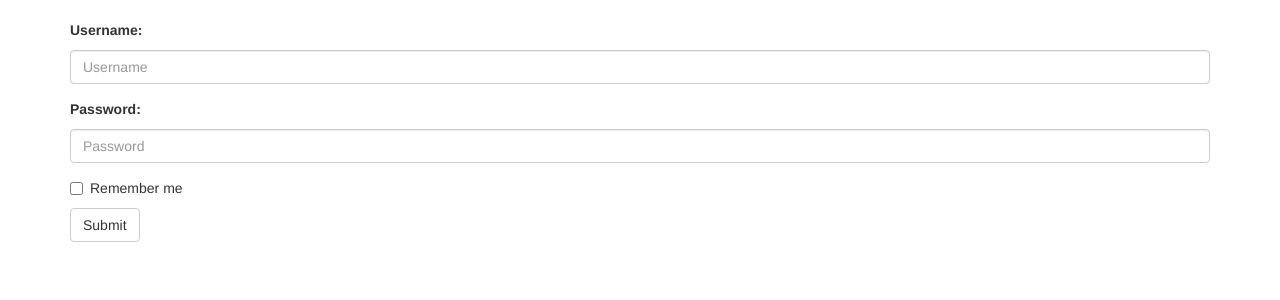
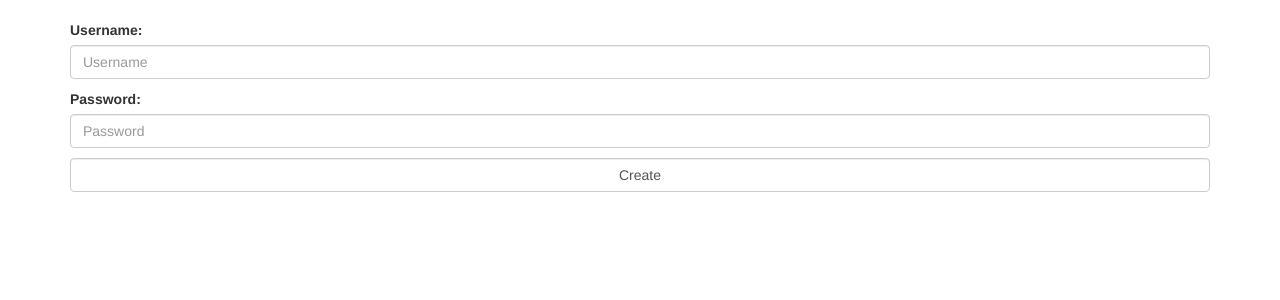
Before and after one commit to pueue/canape, a Django app: page /login/ in a window 1280 px wide. Shown: the part 52-352 px from the top of the page. Run offline with Django 3.2, Linux system fonts and the light colour scheme; some libraries are stand-ins or nearby versions.

Commit message:
로그인 안되는 문제 해결

```diff
--- a/account/templates/login.html
+++ b/account/templates/login.html
@@ -1,38 +1,9 @@
 {% extends "base.html" %}
 
 {% block content %}
-
-{% if form.errors %}
-<p>Your username and password didn't match. Please try again.</p>
-{% endif %}
-
-{% if next %}
-    {% if user.is_authenticated %}
-    <p>Your account doesn't have access to this page. To proceed,
-    please login with an account that has access.</p>
-    {% else %}
-    <p>Please login to see this page.</p>
-    {% endif %}
-{% endif %}
-
-<form method="post" action="{% url 'login' %}" role="form">
-    {% csrf_token %}
-    <div class="form-group">
-        <label for="username">{{ form.username.label_tag }}</label>
-        {{ form.username }}
-    </div>
-    <div class="form-group">
-        <label for="password">{{ form.password.label_tag }}</label>
-        {{ form.password }}
-    </div>
-    <div class="checkbox">
-        <label><input type="checkbox">Remember me</label>
-    </div>
-    <button type="submit" class="btn btn-default">Submit</button>
-    <input type="hidden" name="next" value="{{ next }}" />
+<form id="login" method="post" action="{% url 'login' %}">
+	{% csrf_token %}
+	{{ form.as_p }}
+	<input type="submit" value="Create" class='form-control' />
 </form>
-
-{# Assumes you setup the password_reset view in your URLconf #}
-{# <p><a href="{% url 'password_reset' %}">Lost password?</a></p> #}
-
 {% endblock %}
--- a/account/views.py
+++ b/account/views.py
@@ -26,7 +26,7 @@ def signup_confirm(request):
 def login(request):
 	form = LoginForm()
 	if request.method == "POST":
-		form = LoginForm(request.POST)
+		form = LoginForm(data=request.POST)
 		if form.is_valid():
 			user = form.get_user()
 			if user is not None:
```
